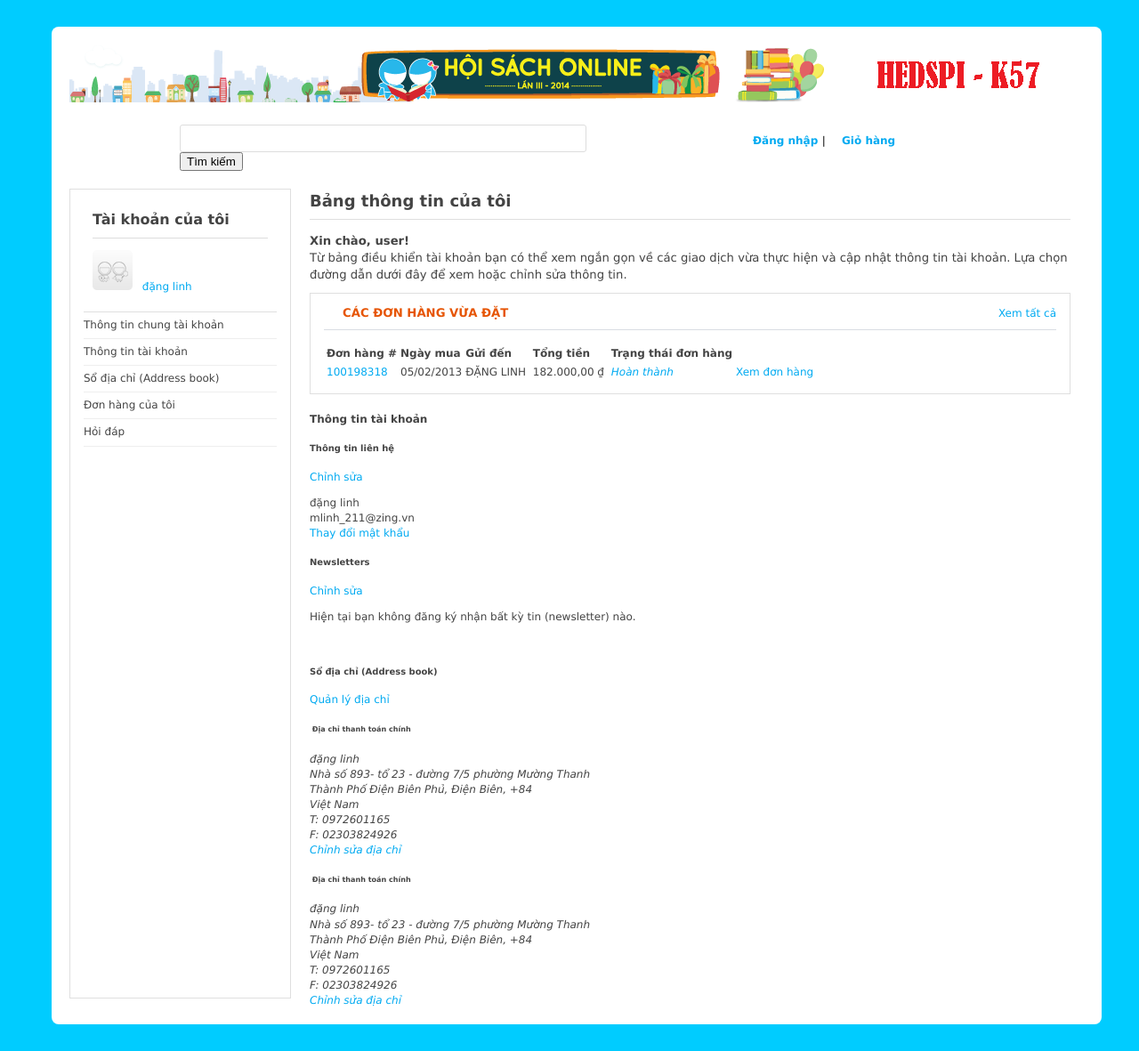
After one commit to mutdwlt/MyBookOnlineStore, a PHP site: page /cus-account.html in a window 1280 px wide. The commit adds this page. Shown: the whole page at 89% size. Run offline with PHP 8.4, Linux system fonts and the light colour scheme.

Commit message:
update css

```diff
--- a/css/account-create.css
+++ b/css/account-create.css
@@ -47,6 +47,11 @@ float: left;
 width: 226px;
 margin-bottom: 20px;
 }
+.wide-text-box{
+float: left;
+width: 50%;
+margin-bottom: 20px;
+}
 .form-text{
 height: 32px;
 padding: 6px 10px;
--- a/css/all.css
+++ b/css/all.css
@@ -19,6 +19,7 @@ body{
 	margin : 30px 50px;
 	background-color: white;
 	border-radius: 8px;
+	text-align: left;
 }
 ul, ol {
 list-style: none;
@@ -61,6 +62,14 @@ a.top:hover{
 color: #2a6496;
 text-decoration: none;
 }
+a:link,a:visited,a:active {
+color: #00aaf1;
+text-decoration: none;
+}
+a:hover{
+color: #00aaf1;
+text-decoration: none;
+}
 .search{
 float: left;
 width:45%;
@@ -73,3 +82,4 @@ width:30%;
 margin: 20px;
 padding:10px;
 float:right;}
+.all-left{float: left;}
--- /dev/null
+++ b/css/cus-account.css
@@ -0,0 +1,75 @@
+.layout{}
+.col-left{
+height: 908px;
+width: 19%;
+float: left;
+z-index: 1;
+position: relative;
+min-height: 1px;
+padding-right: 15px;
+padding-left: 15px;
+border: 1px solid #dfdfdf !important;
+margin-bottom: 20px;
+}
+.col-left li{
+padding: 6px 0;
+border-bottom: 1px solid #eee}
+.col-left li a{color: #444444;
+text-decoration: none;}
+.col-left li a:hover{color: #00aaf1;
+text-decoration: none;}
+.avatar{
+background: none;
+border-bottom: 1px solid #dfdfdf;
+padding: 10px;
+line-height: 20px;
+}
+.u-name{
+height: 35px;
+line-height: 35px;
+margin-left: 7px;
+overflow: hidden;
+width: auto;
+}
+.col-main{
+width: 75% !important;
+padding-left: 5px !important;
+float: right;
+position: relative;
+min-height: 1px;
+padding-right: 15px;}
+.col-main h1{
+font-size: 18px !important;
+padding-bottom: 5px !important;
+margin: 0 0 15px 0 !important;
+line-height: 1.6 !important;
+border-bottom: 1px solid #dfdfdf;
+font-weight: 700;
+padding: 0;}
+.main-2 p{
+margin: 0 0 10px;
+display: block;
+font-size: 1.1em;}
+.main-3{
+margin-bottom: 20px;
+border: 1px solid #dfdfdf !important;
+background: #fff;
+padding: 12px 15px !important;
+}
+.title-box{
+margin-bottom: 15px;
+padding-bottom: 8px;
+border-bottom: 1px solid #d9dde3;
+line-height: 20px;
+text-align: right;}
+.title-box h4{
+font-weight: bold;
+padding-left: 21px;
+min-height: 17px;
+color: #E65505;
+font-size: 1.1em;
+text-transform: uppercase;
+float: left;
+margin: 0;
+}
+.title-box a{text-align: right;}
--- /dev/null
+++ b/cus-account.html
@@ -0,0 +1,156 @@
+<!doctype html>
+<html lang=''>
+<head>
+<meta charset='utf-8'>
+<meta http-equiv="X-UA-Compatible" content="IE=edge">
+<meta name="viewport" content="width=device-width, initial-scale=1">
+<link rel="stylesheet" href="css/cus-account.css">
+<link rel="stylesheet" href="css/all.css">
+<link rel="stylesheet" href="css/login.css">
+<link rel="stylesheet" href="css/global1.css">
+<link rel="stylesheet" href="css/global2.css">
+<link rel="stylesheet" href="css/global3.css">
+<script src="http://code.jquery.com/jquery-latest.min.js"
+	type="text/javascript"></script>
+<script src="script.js"></script>
+<title>Khách hàng đăng nhập</title>
+</head>
+<body>
+<div class="container">
+	<div>
+		<center>
+			<img src="banner.jpg" alt=" ">
+		</center>
+	</div>
+	<div class="clearfix">
+		<div class="search">
+					<form action=" ">
+							<input class="search-box"type="text" name="Tìm" value=" " size="60">
+							<input type="submit" name="TÌM" value="Tìm kiếm">
+					</form>
+				</div>
+		<div class="login-button">
+			<a class="top" href='#'><b>Đăng nhập</a>
+			<span style="letter-spacing: 14px;"> |</span>
+			<a class="top" href='#'>Giỏ hàng</b></a>
+		</div>
+	</div>
+	<div class="clearfix">
+		<div class="layout">
+			<div class="col-left">
+				<div class="avatar clearfix">
+					<h3>Tài khoản của tôi</h3>
+					<div class="all-left">
+						<a href="#" title="User-name">
+						<img src="images/avatar-s.png" alt="User-name" width="45" height="45">
+						</a>
+						<a href="#" title="đặng linh">
+							<span class="u-name">đặng linh	</span>		</a>
+					</div>
+				</div>
+				<ul>
+					<li class="on">Thông tin chung tài khoản</li>
+					<li><a href="https://tiki.vn/customer/account/edit/">Thông tin tài khoản</a></li>
+					<li><a href="https://tiki.vn/customer/address/">Sổ địa chỉ (Address book)</a></li>
+					<li><a href="https://tiki.vn/sales/order/history/">Đơn hàng của tôi</a></li>
+					<li><a href="https://tiki.vn/productquestion/customer/index/">Hỏi đáp</a></li>
+				</ul>
+			</div>
+			<div class="col-main">
+				<div class="main-1">
+				<h1>Bảng thông tin của tôi</h1>
+				</div>
+				<div class="main-2">
+				<p><strong>Xin chào, user!</strong><br>
+				Từ bảng điều khiển tài khoản bạn có thể xem ngắn gọn về các giao dịch vừa thực hiện và
+				cập nhật thông tin tài khoản. Lựa chọn đường dẫn dưới đây để xem hoặc chỉnh sửa thông tin.</p>
+				</div>
+				<div class="main-3">
+					<div class="title-box">
+						<h4 class="orange-t">Các đơn hàng vừa đặt</h4>
+						<a class="" href="#">Xem tất cả</a>
+					</div>
+					<table class="table table-striped table-bordered" id="my-orders-table">
+						<thead>
+							<tr class="first last">
+								<th>Đơn hàng #</th>
+								<th>Ngày mua</th>
+								<th>Gửi đến</th>
+								<th>Tổng tiền</th>
+								<th>Trạng thái đơn hàng</th>
+								<th>&nbsp;</th>
+							</tr>
+						</thead>
+						<tbody>
+                            <tr class="first last odd">
+								<td><a href="#" title="Xem đơn hàng">100198318</a></td>
+								<td>05/02/2013 </td>
+								<td>ĐẶNG  LINH&nbsp;</td>
+								<td><span class="price">182.000,00&nbsp;₫</span>&nbsp;</td>
+								<td>
+									<a href="#" title="Xem đơn hàng">
+										<em>Hoàn thành</em>&nbsp;
+									</a>
+								</td>
+								<td class="last">
+									<a href="#">Xem đơn hàng</a>
+								</td>
+							</tr>
+						</tbody>
+					</table>
+
+				</div>
+			<div class="account-box ad-account-info">
+	    <div class="head">
+	        <h4>Thông tin tài khoản</h4>
+	    </div>
+	    <div class="col2-set">
+    <div class="col-1">
+        <div class="inner-head">
+            <h5>Thông tin liên hệ</h5>
+            <a href="https://tiki.vn/customer/account/edit/">Chỉnh sửa</a>
+        </div>
+        <p>
+            đặng linh<br>
+            mlinh_211@zing.vn<br>
+            <a href="https://tiki.vn/customer/account/edit/changepass/1/">Thay đổi mật khẩu</a>
+        </p>
+    </div>
+        <div class="col-2">
+        <div class="inner-head">
+            <h5>Newsletters</h5>
+            <a href="https://tiki.vn/advancednewsletter/manage/">Chỉnh sửa</a>
+        </div>
+        <p>
+                            Hiện tại bạn không đăng ký nhận bất kỳ tin (newsletter) nào.                    </p>
+    </div>
+    </div>
+<br>
+	    <div class="inner-head">
+    <h5>Sổ địa chỉ (Address book)</h5>
+    <a href="https://tiki.vn/customer/address/">Quản lý địa chỉ</a>
+</div>
+<div class="col2-set">
+    <div class="col-1">
+        <h6>&nbsp;Địa chỉ thanh toán chính</h6>
+        <address>
+            đặng linh<br>  Nhà số 893- tổ 23 - đường 7/5  phường Mường Thanh<br>    Thành Phố Điện Biên Phủ,  Điện Biên, +84<br> Việt Nam<br> T: 0972601165 <br>F: 02303824926<br>
+            <a href="https://tiki.vn/customer/address/edit/id/79920/">Chỉnh sửa địa chỉ</a>
+        </address>
+    </div>
+    <div class="col-2">
+        <h6>&nbsp;Địa chỉ thanh toán chính</h6>
+        <address>
+            đặng linh<br>  Nhà số 893- tổ 23 - đường 7/5  phường Mường Thanh<br>    Thành Phố Điện Biên Phủ,  Điện Biên, +84<br> Việt Nam<br> T: 0972601165 <br>F: 02303824926<br>
+            <a href="https://tiki.vn/customer/address/edit/id/79920/">Chỉnh sửa địa chỉ</a>
+        </address>
+    </div>
+</div><br>
+	</div>
+			</div>
+		</div>
+	</div>
+
+</div>
+</body>
+<html>
--- a/login.html
+++ b/login.html
@@ -6,6 +6,9 @@
 <meta name="viewport" content="width=device-width, initial-scale=1">
 <link rel="stylesheet" href="css/login.css">
 <link rel="stylesheet" href="css/all.css">
+<link rel="stylesheet" type="text/css" href="css/global1.css" media="all" />
+<link rel="stylesheet" type="text/css" href="css/global2.css" media="all" />
+<link rel="stylesheet" type="text/css" href="css/global3.css" media="all" />
 <script src="http://code.jquery.com/jquery-latest.min.js"
 	type="text/javascript"></script>
 <script src="script.js"></script>
@@ -63,5 +66,6 @@
 </div>
 
 
+
 </body>
 <html>
```
Also changed, not shown: upload-new-book.html (added, +102 -0 lines).
